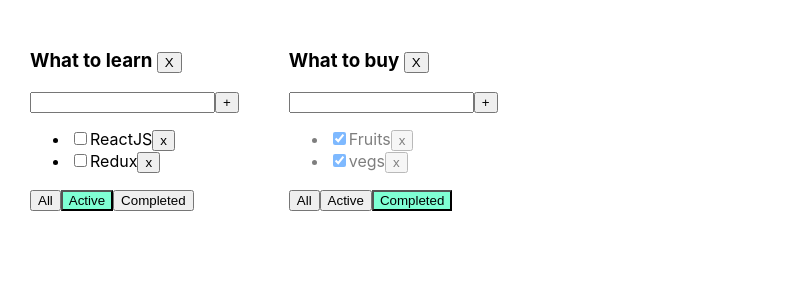
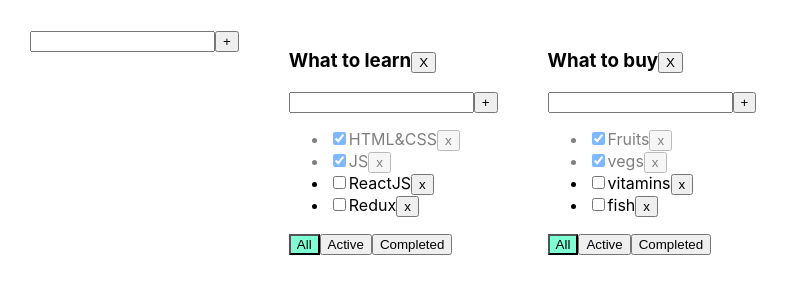
Before and after one commit to djimbik/Incubator-todolist, a React (Create React App) app: page / in a window 1280 px wide. Shown: the top 300 px of the page, without its empty margins (0-789 px from the left). Built offline with nearby package versions, Linux system fonts and the light colour scheme.

Commit message:
new task done

```diff
--- a/package.json
+++ b/package.json
@@ -3,6 +3,11 @@
   "version": "0.1.0",
   "private": true,
   "dependencies": {
+    "@emotion/react": "^11.11.1",
+    "@emotion/styled": "^11.11.0",
+    "@fontsource/roboto": "^5.0.2",
+    "@mui/icons-material": "^5.11.16",
+    "@mui/material": "^5.13.4",
     "@testing-library/jest-dom": "^5.16.5",
     "@testing-library/react": "^13.4.0",
     "@testing-library/user-event": "^13.5.0",
--- a/src/App.tsx
+++ b/src/App.tsx
@@ -2,6 +2,7 @@ import React, {useState} from 'react';
 import {v1} from 'uuid';
 import './App.css';
 import {TaskType, Todolist} from "./Todolist";
+import {AddItemForm} from "./components/AddItemForm";
 
 export type FilterValuesType = 'all' | 'completed' | 'active'
 
@@ -11,11 +12,15 @@ type TodolistType = {
     filter: FilterValuesType
 }
 
+type TasksStateType = {
+    [key: string]: Array<TaskType>
+}
+
 function App() {
     let todolistId1 = v1();
     let todolistId2 = v1();
 
-    let [tasksObj, setTasksObj] = useState({
+    let [tasksObj, setTasksObj] = useState<TasksStateType>({
         [todolistId1]: [
             {id: v1(), title: "HTML&CSS", isDone: true},
             {id: v1(), title: "JS", isDone: true},
@@ -30,10 +35,10 @@ function App() {
         ]
     })
 
-    let [todolists, setTodolists] = useState<Array<TodolistType>>(
+    let [todolists, setTodolists] = useState<TodolistType[]>(
         [
-            {id: todolistId1, title: "What to learn", filter: 'active'},
-            {id: todolistId2, title: "What to buy", filter: 'completed'},
+            {id: todolistId1, title: "What to learn", filter: 'all'},
+            {id: todolistId2, title: "What to buy", filter: 'all'},
         ]
     )
 
@@ -41,13 +46,12 @@ function App() {
         setTodolists(todolists.filter(item => item.id !== todolistId))
 
         delete tasksObj[todolistId]
-        setTasksObj({...tasksObj})
     }
 
     function removeTask(id: string, todolistId: string) {
         setTasksObj(prevState => {
-            let updatedList = prevState[todolistId].filter(item => item.id !== id)
-            return {...prevState, [todolistId]: updatedList}
+            let updatedTasks = prevState[todolistId].filter(item => item.id !== id)
+            return {...prevState, [todolistId]: updatedTasks}
         })
     }
 
@@ -63,6 +67,18 @@ function App() {
         })
     }
 
+    function changeTaskTitle(id: string, newTitle:string, todolistId: string) {
+        setTasksObj(prevState => {
+            const updateList = prevState[todolistId].map(task => {
+                if (task.id === id) {
+                    return {...task, title: newTitle}
+                }
+                return task
+            })
+            return {...prevState, [todolistId]: updateList}
+        })
+    }
+
     function addTask(title: string, todolistId: string) {
         const task = {
             id: v1(),
@@ -71,17 +87,14 @@ function App() {
         }
 
         setTasksObj(prevState => {
-            const updateList = [...prevState[todolistId], task]
-            return {...prevState, [todolistId]: updateList}
+            const newList = [...prevState[todolistId], task]
+            return {...prevState, [todolistId]: newList}
         })
     }
 
     const changeFilter = (filter: FilterValuesType, todolistId: string) => {
         setTodolists(prevState => prevState.map(todolist => {
-            if (todolist.id === todolistId) {
-                return {...todolist, filter}
-            }
-            return todolist
+            return todolist.id === todolistId ? {...todolist, filter} : todolist
         }))
     };
     const getFilteredTasks = (tasks: Array<TaskType>, filter: FilterValuesType) => {
@@ -96,8 +109,24 @@ function App() {
         return updatedTasks
     }
 
+    const addTodolist = (title: string) => {
+        const newTodolist: TodolistType = {id: v1(), title, filter: 'all'}
+        setTodolists([...todolists, newTodolist])
+        setTasksObj({...tasksObj, [newTodolist.id] : []})
+    }
+
+    const changeTodolistTitle = (newtTitle: string, id: string) => {
+        const todolist = todolists.find(tl => tl.id === id)
+        if (todolist) {
+            todolist.title = newtTitle;
+            setTodolists([...todolists])
+        }
+    }
+
     return (
         <div className="App">
+            <AddItemForm addItem={(title: string) => {addTodolist(title)}}/>
+
             {todolists.map(todolist => {
                 const filteredTasks: Array<TaskType> = getFilteredTasks(tasksObj[todolist.id], todolist.filter)
 
@@ -110,7 +139,9 @@ function App() {
                                  changeTaskStatus={changeTaskStatus}
                                  filter={todolist.filter}
                                  id={todolist.id}
-                                 removeTodolist={removeTodolist}/>
+                                 removeTodolist={removeTodolist}
+                                 changeTaskTitle={changeTaskTitle}
+                                 changeTodolistTitle={changeTodolistTitle}/>
             })}
         </div>
     )
--- a/src/Todolist.tsx
+++ b/src/Todolist.tsx
@@ -1,5 +1,7 @@
-import React, {ChangeEvent, ChangeEventHandler, FC, KeyboardEventHandler, useState} from "react";
+import React, {ChangeEvent, FC} from "react";
 import {FilterValuesType} from "./App";
+import {AddItemForm} from "./components/AddItemForm";
+import {EditableSpan} from "./components/EditableSpan";
 
 export type TaskType = {
     id: string
@@ -12,12 +14,14 @@ type TodolistPropsType = { // это не объект, а тип данных,
     title: string
     tasks: Array<TaskType>
     removeTask: (id: string, todolistId: string) => void
-    changeFilter: (filter: FilterValuesType, todolistId:string) => void
+    changeFilter: (filter: FilterValuesType, todolistId: string) => void
     addTask: (ms: string, todolistId: string) => void
     changeTaskStatus: (id: string, isDone: boolean, todolistId: string) => void
+    changeTaskTitle: (id: string, newTitle: string, todolistId: string) => void
     filter: FilterValuesType
     id: string
     removeTodolist: (id: string) => void
+    changeTodolistTitle: (newTitle: string, id: string) => void
 }
 
 export const Todolist: FC<TodolistPropsType> = ({
@@ -29,7 +33,9 @@ export const Todolist: FC<TodolistPropsType> = ({
                                                     changeTaskStatus,
                                                     filter,
                                                     id,
-                                                    removeTodolist
+                                                    removeTodolist,
+                                                    changeTaskTitle,
+                                                    changeTodolistTitle
                                                 }) => {
 
     const tasksJSX: Array<JSX.Element> = tasks.map(item => {
@@ -37,41 +43,25 @@ export const Todolist: FC<TodolistPropsType> = ({
                 removeTask(item.id, id)
             }
 
-        const onChangeHandler = (event: ChangeEvent<HTMLInputElement>) => {
+            const onChangeStatusHandler = (event: ChangeEvent<HTMLInputElement>) => {
                 changeTaskStatus(item.id, event.currentTarget.checked, id)
+            }
+
+            const onChangeTitleHandler = (newValue: string) => {
+                changeTaskTitle(item.id, newValue, id);
             }
 
             return <li key={item.id}
                        className={item.isDone ? 'is-done' : ''}>
                 {/*// key нужен, чтобы реакт использовал предыдущий стейт и не рисовал заново*/}
                 {/*// уже отрисованные части списка при добавлении новых */}
-            <input type="checkbox" checked={item.isDone} onChange={onChangeHandler} />
-            <span >{item.title}</span>
+                <input type="checkbox" checked={item.isDone} onChange={onChangeStatusHandler}/>
+                <EditableSpan title={item.title} onChange={onChangeTitleHandler}/>
                 <button onClick={onRemovehandler}>x</button>
             </li>
         }
-
     )
 
-    const [newTaskTitle, setNewTaskTittle] = useState('')
-    const [error, setError] = useState<string | null>(null)
-    const addTaskButtonHandler = () => {
-        if (newTaskTitle.trim() === '') {
-            setError('Title is required')
-            return
-        }
-        addTask(newTaskTitle, id)
-    }
-    const onChangeInputHandler = (event: ChangeEvent<HTMLInputElement>) => {
-        setNewTaskTittle(event.currentTarget.value)
-        setError(null)
-    }
-    const onKeyPressHandler = (event: React.KeyboardEvent<HTMLInputElement>) => {
-        // Если пользователь нажал Enter, добавляем задачу
-        if (event.key === 'Enter') {
-            addTaskButtonHandler()
-        }
-    }
     const onAllClickFilterHandler = () => changeFilter('all', id);
     const onActiveClickHandler = () => changeFilter('active', id);
     const onCompletedClickHandler = () => changeFilter('completed', id);
@@ -79,27 +69,34 @@ export const Todolist: FC<TodolistPropsType> = ({
         removeTodolist(id)
     }
 
+    const addTaskHandler = (title: string) => {
+        addTask(title, id)
+    }
+
+    const onChangeTodolistTitleHandler = (newTitle:string) => {
+        changeTodolistTitle(newTitle, id)
+    }
+
     return (
         <div>
-            <h3>{title} <button onClick={removeTodolistHandler}>X</button> </h3>
-            <div>
-                <input value={newTaskTitle}
-                       onChange={onChangeInputHandler}
-                       onKeyPress={onKeyPressHandler}
-                       className={error ? 'error' : ''}/>
-                <button onClick={addTaskButtonHandler}>+</button>
-                {error && <div className={'error-message'}>{error}</div>}
-            </div>
+            <h3>
+                <EditableSpan title={title} onChange={onChangeTodolistTitleHandler}/>
+                <button onClick={removeTodolistHandler}>X</button>
+            </h3>
+            <AddItemForm addItem={addTaskHandler}/>
             <ul>
                 {tasksJSX}
             </ul>
             <div>
                 <button className={filter === 'all' ? 'active-filter' : ''}
-                        onClick={onAllClickFilterHandler}>All</button>
+                        onClick={onAllClickFilterHandler}>All
+                </button>
                 <button className={filter === 'active' ? 'active-filter' : ''}
-                        onClick={onActiveClickHandler}>Active</button>
+                        onClick={onActiveClickHandler}>Active
+                </button>
                 <button className={filter === 'completed' ? 'active-filter' : ''}
-                        onClick={onCompletedClickHandler}>Completed</button>
+                        onClick={onCompletedClickHandler}>Completed
+                </button>
             </div>
         </div>
     )
--- /dev/null
+++ b/src/components/AddItemForm.tsx
@@ -0,0 +1,43 @@
+import React, {ChangeEvent, useState} from "react";
+
+
+type AddItemFormPropsType = {
+    addItem: (title: string) => void
+}
+
+export function AddItemForm(props: AddItemFormPropsType) {
+    const [newTaskTitle, setNewTaskTittle] = useState('');
+    const [error, setError] = useState<string | null>(null);
+
+    const onChangeInputHandler = (event: ChangeEvent<HTMLInputElement>) => {
+        setNewTaskTittle(event.currentTarget.value)
+        setError(null)
+    }
+
+    const addTaskButtonHandler = () => {
+        if (newTaskTitle.trim() === '') {
+            setError('Title is required')
+            return
+        }
+        setNewTaskTittle('')
+        props.addItem(newTaskTitle)
+    }
+
+    const onKeyPressHandler = (event: React.KeyboardEvent<HTMLInputElement>) => {
+        // Если пользователь нажал Enter, добавляем задачу
+        if (event.key === 'Enter') {
+            addTaskButtonHandler()
+        }
+    }
+
+    return (
+        <div>
+            <input value={newTaskTitle}
+                   onChange={onChangeInputHandler}
+                   onKeyPress={onKeyPressHandler}
+                   className={error ? 'error' : ''}/>
+            <button onClick={addTaskButtonHandler}>+</button>
+            {error && <div className={'error-message'}>{error}</div>}
+        </div>
+    )
+}
--- /dev/null
+++ b/src/components/EditableSpan.tsx
@@ -0,0 +1,33 @@
+import React, {ChangeEvent, useState} from "react";
+
+type EditableSpanPropsType = {
+    title: string
+    onChange: (value:string) => void
+}
+
+export function EditableSpan(props: EditableSpanPropsType) {
+    let [editMode, setEditMode] = useState(false);
+    let [title, setTitle] = useState("");
+
+    const activateEditModeHandler = () => {
+        setEditMode(true);
+        setTitle(props.title)
+    }
+    const activateViewModeHandler = () => {
+        setEditMode(false);
+        props.onChange(title)
+    }
+
+    const onChangeTitleHandler = (evt:ChangeEvent<HTMLInputElement>) => {
+        setTitle(evt.currentTarget.value);
+    }
+
+    return (
+        editMode
+            ? <input value={title}
+                     onBlur={activateViewModeHandler}
+                     autoFocus
+                     onChange={onChangeTitleHandler}/>
+            : <span onDoubleClick={activateEditModeHandler}>{props.title}</span>
+    )
+}
```
Also changed, not shown: 1 other file (tests, documents, lock files or other folders). Lines whose indentation alone changed are shown as unchanged.
